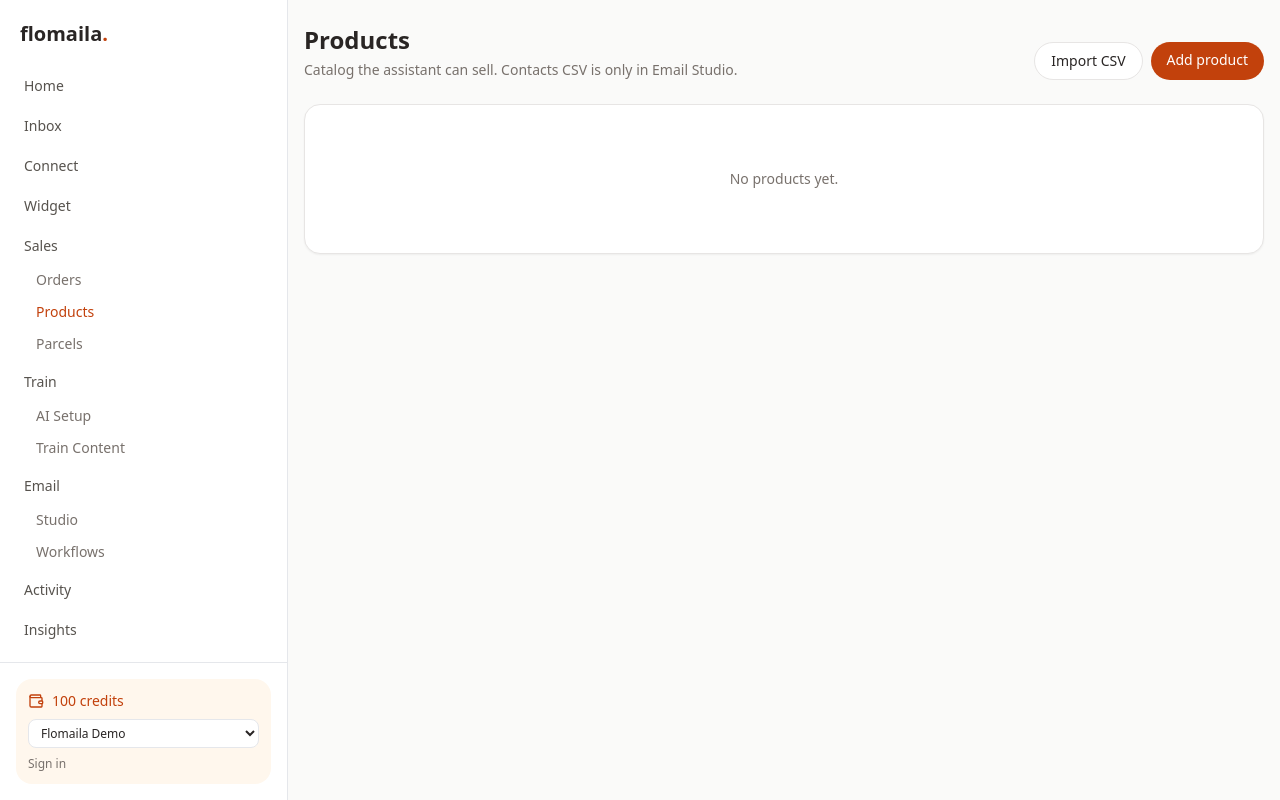
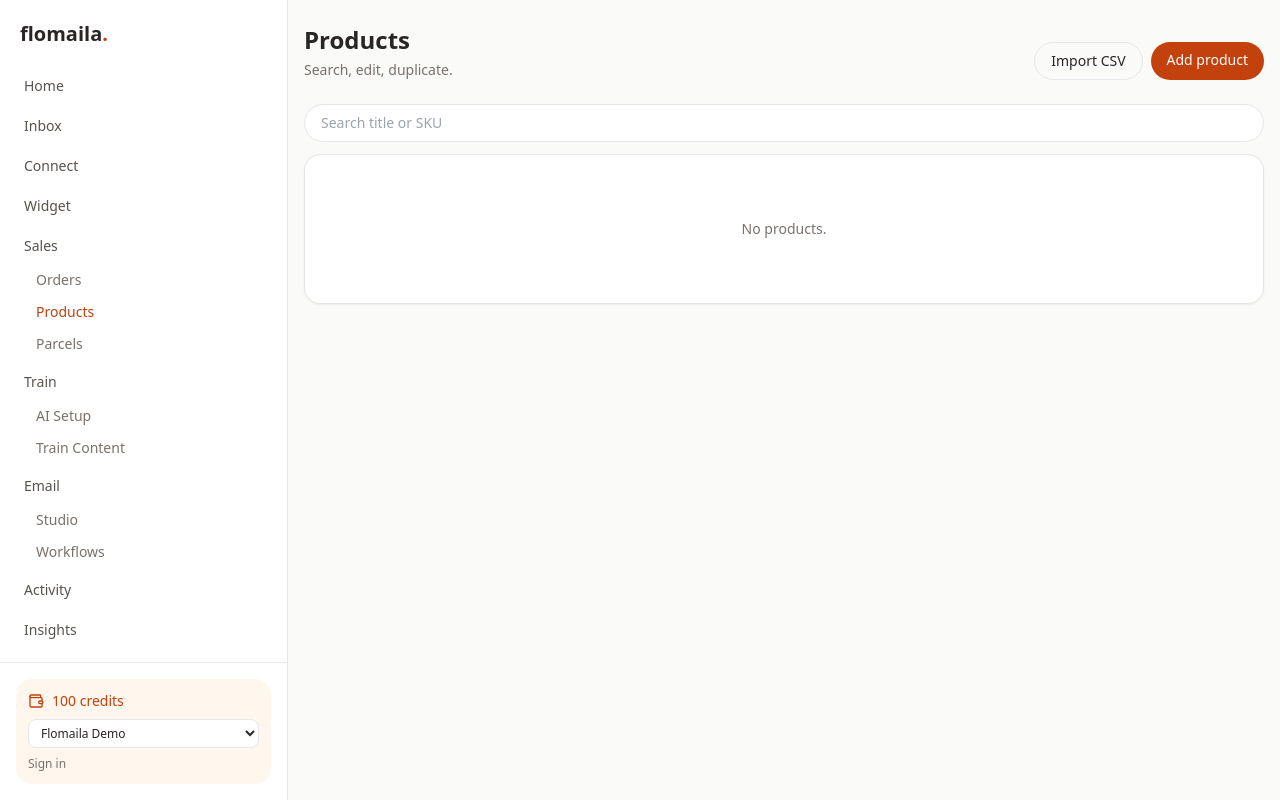
Before and after one commit to hasdit/flomaila-web, a Next.js app: page /catalog in a window 1280 px wide. Built offline with nearby package versions, Linux system fonts and the light colour scheme.

Commit message:
feat: catalog search/duplicate, richer insights, status page

```diff
--- a/app/catalog/page.tsx
+++ b/app/catalog/page.tsx
@@ -1,47 +1,33 @@
 "use client";
-
 import Link from "next/link";
-import { useEffect, useState } from "react";
+import { useEffect, useMemo, useState } from "react";
 import { Card, PageHeader } from "@/components/app-shell";
-import { deleteProduct, loadProducts, type Product } from "@/lib/catalog";
-import { workspace } from "@/lib/mock";
-
+import { deleteProduct, duplicateProduct, loadProducts, type Product } from "@/lib/catalog";
+import { logEvent } from "@/lib/activity";
 export default function CatalogPage() {
   const [items, setItems] = useState<Product[]>([]);
+  const [q, setQ] = useState("");
   useEffect(() => { setItems(loadProducts()); }, []);
+  const visible = useMemo(() => {
+    const s = q.trim().toLowerCase();
+    if (!s) return items;
+    return items.filter((p) => (p.title + p.sku + p.category).toLowerCase().includes(s));
+  }, [items, q]);
   return (
     <>
-      <PageHeader
-        title="Products"
-        desc="Catalog the assistant can sell. Contacts CSV is only in Email Studio."
-        action={
-          <div className="flex gap-2">
-            <Link href="/catalog/import" className="rounded-full border border-stone-200 bg-white px-4 py-2 text-sm">Import CSV</Link>
-            <Link href="/catalog/new" className="rounded-full bg-brand px-4 py-2 text-sm text-white">Add product</Link>
+      <PageHeader title="Products" desc="Search, edit, duplicate." action={<div className="flex gap-2"><Link href="/catalog/import" className="rounded-full border px-4 py-2 text-sm">Import CSV</Link><Link href="/catalog/new" className="rounded-full bg-brand px-4 py-2 text-sm text-white">Add product</Link></div>} />
+      <input value={q} onChange={(e) => setQ(e.target.value)} placeholder="Search title or SKU" className="mb-3 w-full rounded-full border px-4 py-2 text-sm" />
+      {!visible.length ? <Card className="py-16 text-center text-sm text-stone-500">No products.</Card> : (
+        <Card className="p-0">{visible.map((p) => (
+          <div key={p.id} className="flex items-center justify-between border-b px-4 py-3 text-sm">
+            <div><p className="font-medium">{p.title}</p><p className="text-xs text-stone-400">{p.sku} · {p.currency} {p.price.toFixed(2)} · stock {p.stock}</p></div>
+            <div className="flex gap-2 text-xs">
+              <Link href={"/catalog/" + p.id} className="text-brand">Edit</Link>
+              <button type="button" className="text-stone-500" onClick={() => { duplicateProduct(p.id); logEvent("catalog", "duplicated " + p.sku); setItems(loadProducts()); }}>Duplicate</button>
+              <button type="button" className="text-stone-400" onClick={() => { deleteProduct(p.id); setItems(loadProducts()); }}>Remove</button>
+            </div>
           </div>
-        }
-      />
-      {!items.length ? (
-        <Card className="py-16 text-center text-sm text-stone-500">No products yet.</Card>
-      ) : (
-        <Card className="overflow-x-auto p-0">
-          <table className="w-full text-left text-sm">
-            <thead className="border-b border-stone-100 text-xs uppercase text-stone-400">
-              <tr><th className="px-4 py-3">Title</th><th className="px-4 py-3">SKU</th><th className="px-4 py-3">Price</th><th className="px-4 py-3">Stock</th><th className="px-4 py-3" /></tr>
-            </thead>
-            <tbody>
-              {items.map((p) => (
-                <tr key={p.id} className="border-b border-stone-50">
-                  <td className="px-4 py-3"><p className="font-medium">{p.title}</p><p className="text-xs text-stone-400">{p.category || "—"}</p></td>
-                  <td className="px-4 py-3 font-mono text-xs">{p.sku}</td>
-                  <td className="px-4 py-3">{p.currency || workspace.currency} {p.price.toFixed(2)}</td>
-                  <td className="px-4 py-3">{p.stock}</td>
-                  <td className="px-4 py-3 text-right"><button type="button" className="text-xs text-stone-400 hover:text-red-600" onClick={() => { deleteProduct(p.id); setItems(loadProducts()); }}>Remove</button></td>
-                </tr>
-              ))}
-            </tbody>
-          </table>
-        </Card>
+        ))}</Card>
       )}
     </>
   );
--- a/app/insights/page.tsx
+++ b/app/insights/page.tsx
@@ -6,12 +6,22 @@ import { loadWallet } from "@/lib/credits";
 import { loadContacts, loadCampaigns } from "@/lib/email";
 import { loadThreads } from "@/lib/inbox";
 import { loadOrders, orderTotal } from "@/lib/orders";
+import { loadParcels } from "@/lib/parcels";
+import { loadSources } from "@/lib/content";
+import { loadTickets } from "@/lib/tickets";
+import { loadWorkflows } from "@/lib/workflows";
 export default function InsightsPage() {
-  const [stats, setStats] = useState({ products: 0, orders: 0, sales: 0, threads: 0, contacts: 0, campaigns: 0, credits: 0 });
+  const [stats, setStats] = useState({ products: 0, orders: 0, sales: 0, threads: 0, contacts: 0, campaigns: 0, credits: 0, parcels: 0, sources: 0, tickets: 0, workflows: 0 });
   useEffect(() => {
     const orders = loadOrders();
-    setStats({ products: loadProducts().length, orders: orders.length, sales: orders.filter((o) => o.status !== "cancelled").reduce((s, o) => s + orderTotal(o), 0), threads: loadThreads().length, contacts: loadContacts().length, campaigns: loadCampaigns().length, credits: loadWallet().balance });
+    setStats({
+      products: loadProducts().length, orders: orders.length,
+      sales: orders.filter((o) => o.status !== "cancelled").reduce((s, o) => s + orderTotal(o), 0),
+      threads: loadThreads().length, contacts: loadContacts().length, campaigns: loadCampaigns().length,
+      credits: loadWallet().balance, parcels: loadParcels().length, sources: loadSources().length,
+      tickets: loadTickets().length, workflows: loadWorkflows().length,
+    });
   }, []);
-  const cards: [string, string | number][] = [["Products", stats.products], ["Orders", stats.orders], ["Sales", stats.sales.toFixed(2)], ["Threads", stats.threads], ["Contacts", stats.contacts], ["Campaigns", stats.campaigns], ["Credits left", stats.credits]];
+  const cards: [string, string | number][] = [["Products", stats.products], ["Orders", stats.orders], ["Sales", stats.sales.toFixed(2)], ["Threads", stats.threads], ["Contacts", stats.contacts], ["Campaigns", stats.campaigns], ["Credits left", stats.credits], ["Parcels", stats.parcels], ["Train sources", stats.sources], ["Tickets", stats.tickets], ["Workflows", stats.workflows]];
   return (<><PageHeader title="Insights" desc="Live from this browser workspace." /><div className="grid gap-3 sm:grid-cols-2 lg:grid-cols-3">{cards.map(([l, v]) => <Card key={l}><p className="text-sm text-stone-500">{l}</p><p className="mt-2 text-3xl font-semibold">{v}</p></Card>)}</div></>);
 }
--- /dev/null
+++ b/app/status/page.tsx
@@ -0,0 +1,12 @@
+"use client";
+import { useEffect, useState } from "react";
+import { Card, PageHeader } from "@/components/app-shell";
+export default function StatusPage() {
+  const [health, setHealth] = useState("checking");
+  const [version, setVersion] = useState("");
+  useEffect(() => {
+    fetch("/api/health").then((r) => r.json()).then((j) => setHealth(j.ok ? "ok" : "down")).catch(() => setHealth("down"));
+    fetch("/api/version").then((r) => r.json()).then((j) => setVersion(j.version + " " + j.phase)).catch(() => setVersion("unknown"));
+  }, []);
+  return (<><PageHeader title="Status" desc="Local app health." /><Card><p className="text-sm">Health: {health}</p><p className="mt-2 text-sm">Version: {version}</p></Card></>);
+}
```
